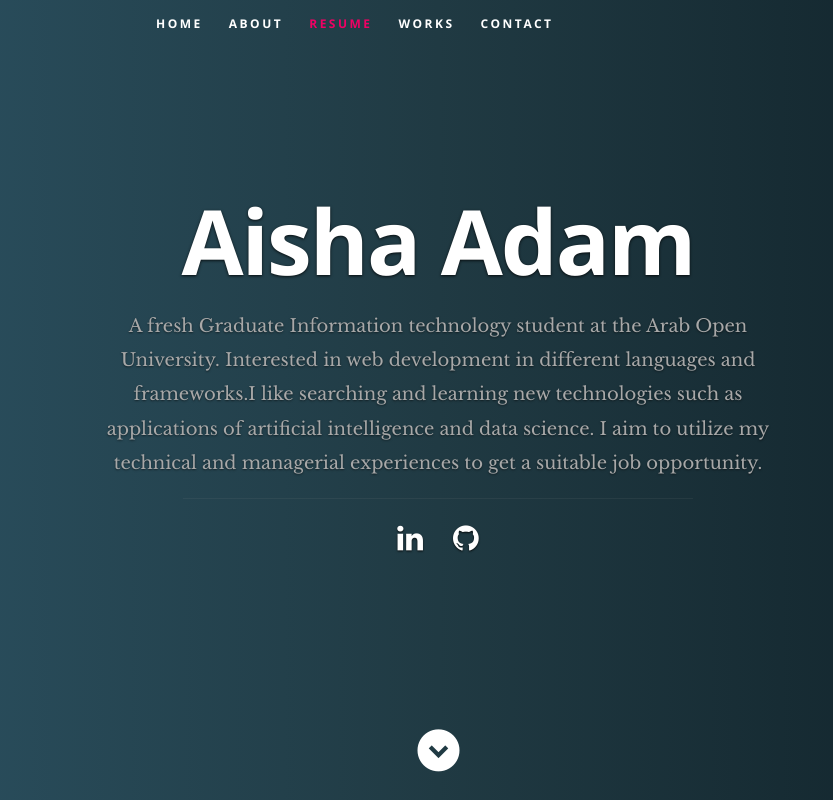
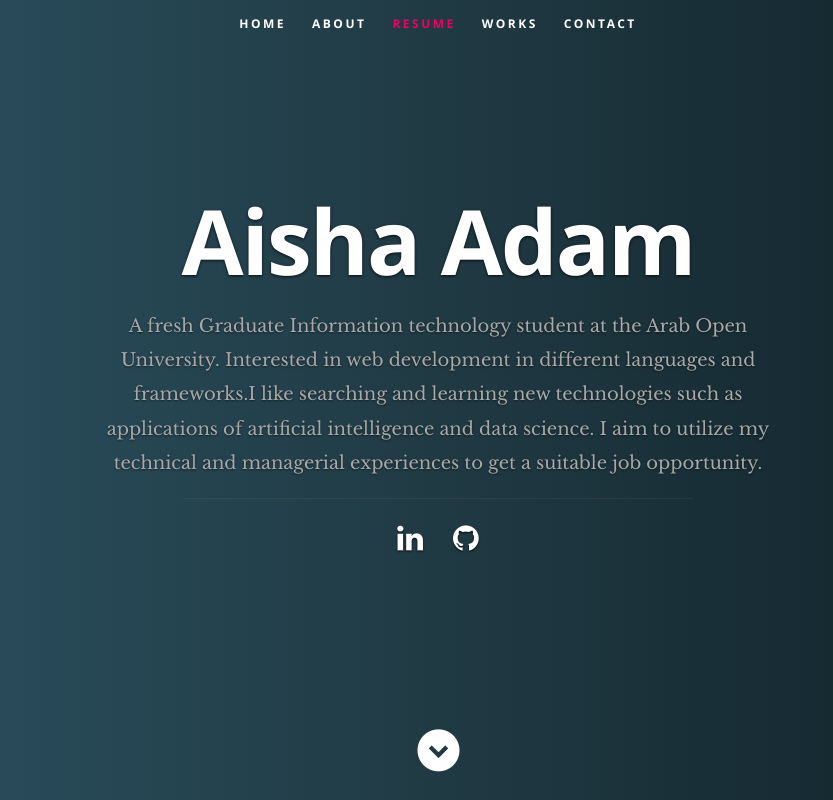
Before and after one commit to aisha33/my-portfilio, a React (Create React App) app: page / in a window 1280 px wide. Shown: the top 800 px of the page, without its empty margins (202-1035 px from the left). Built offline with nearby package versions, Linux system fonts and the light colour scheme.

Commit message:
Update layout.css

```diff
--- a/public/css/layout.css
+++ b/public/css/layout.css
@@ -1,4 +1,5 @@
-/*
+
+ /*
 =====================================================================
 *   Ceevee v1.0 Layout Stylesheet
 *   url: styleshout.com
@@ -120,10 +121,6 @@ header .social li a:hover {
 
 /* scrolldown link */
 
-.logo {
-  float: left;
-}
-
 header .scrolldown a {
   position: absolute;
   bottom: 30px;
@@ -160,7 +157,7 @@ header .scrolldown a:hover {
 /* nav-wrap */
 #nav-wrap {
   font: 12px "opensans-bold", sans-serif;
-  width: 87%;
+  width: 100%;
   text-transform: uppercase;
   letter-spacing: 2.5px;
   margin: 0 auto;
@@ -179,7 +176,7 @@ header .scrolldown a:hover {
 }
 
 ul#nav {
-  min-height: 48px;
+  min-height: 50px;
   width: 100%;
   /* center align the men*/
   text-align: center;
```
